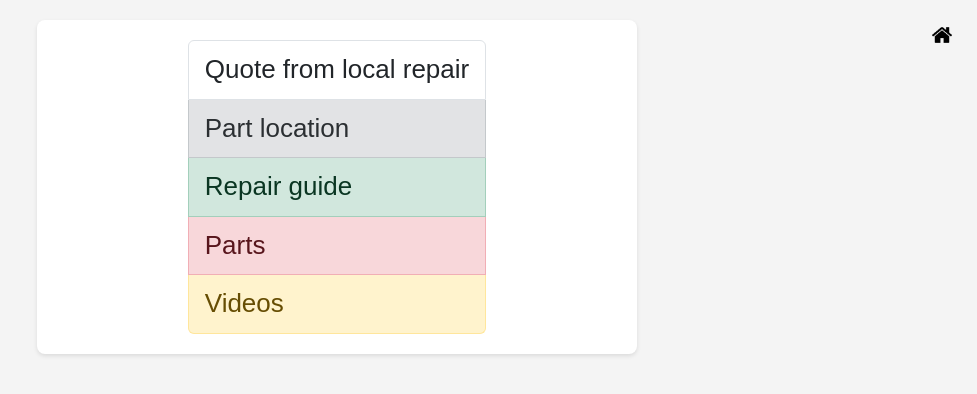
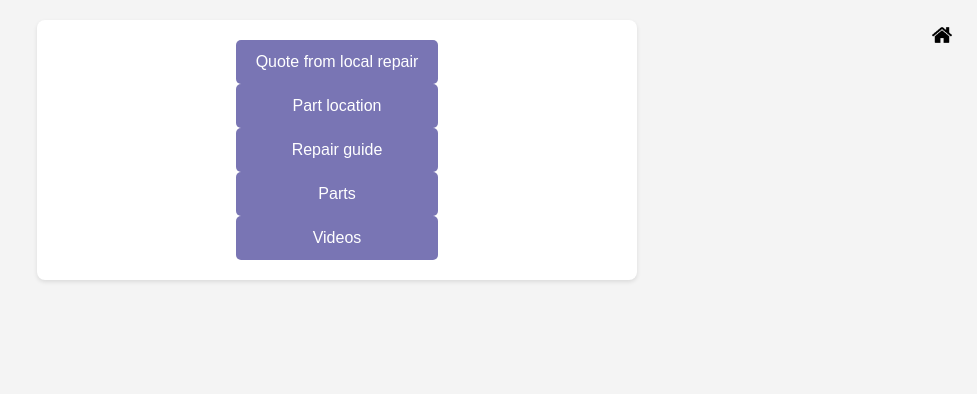
Before and after one commit to 394-w24/obd-app, a React (Vite) app: page /options in a window 1280 px wide. Shown: the top 394 px of the page, without its empty margins (303-1280 px from the left). Built offline with nearby package versions, Linux system fonts and the light colour scheme.

Commit message:
fixed styling of buttons and added routing

```diff
--- a/src/components/RepairOptionsPage.css
+++ b/src/components/RepairOptionsPage.css
@@ -1,11 +1,40 @@
+/* Basic button styling */
+.btn {
+  color: rgb(121,117,180) !important;
+  font-weight: bold;
+  font-size: 20px;
+  text-align: center;
+}
+
+/* Primary button style */
+.button-primary {
+  color: rgb(121,117,180) !important;
+  font-weight: bold;
+  font-size: 20px;
+  text-align: center;
+}
+
+.button-primary:hover {
+  box-shadow: 0 10px 20px 0 rgb(121,117,180) !important; /* Shorter Shadow effect */
+}
+
+
+/* Maintaining other styles for consistency */
+.container {
+  max-width: 600px;
+  margin: auto;
+  background: #fff;
+  padding: 20px;
+  border-radius: 8px;
+  box-shadow: 0 2px 4px rgba(0,0,0,0.1);
+}
+
 .center-div {
   display: flex;
   justify-content: center;
   align-items: center;
 }
 
-
-  /* Ensure the content is centered within the column */
 .col-12.col-md-8 {
   display: flex;
   flex-direction: column;
@@ -20,23 +49,12 @@
   color: #333;
 }
 
-
 .list-group-item {
   white-space: normal; /* Ensure the text wraps */
 }
 
-  @media (max-width: 768px) { /* Adjustments for smaller screens */
+@media (max-width: 768px) {
   .list-group-item {
     padding: .5rem 1.25rem; /* Smaller padding */
   }
 }
-
-  /* Existing styles */
-  .container {
-    max-width: 600px;
-    margin: auto;
-    background: #fff;
-    padding: 20px;
-    border-radius: 8px;
-    box-shadow: 0 2px 4px rgba(0,0,0,0.1);
-  }
--- a/src/components/RepairOptionsPage.jsx
+++ b/src/components/RepairOptionsPage.jsx
@@ -7,11 +7,11 @@ const RepairOptionsPage = () => {
   return (
     <div className="container">
     <div className="list-group">
-      <button type="button" className="list-group-item list-group-item-action">Quote from local repair</button>
-      <button type="button" className="list-group-item list-group-item-action list-group-item-secondary">Part location</button>
-      <button type="button" className="list-group-item list-group-item-action list-group-item-success">Repair guide</button>
-      <button type="button" className="list-group-item list-group-item-action list-group-item-danger">Parts</button>
-      <button type="button" className="list-group-item list-group-item-action list-group-item-warning">Videos</button>
+      <button type="button" className="btn">Quote from local repair</button>
+      <button type="button" className="btn">Part location</button>
+      <button type="button" className="btn">Repair guide</button>
+      <button type="button" className="btn">Parts</button>
+      <button type="button" className="btn">Videos</button>
     </div>
   </div>
 
```
Lines whose indentation alone changed are shown as unchanged.
